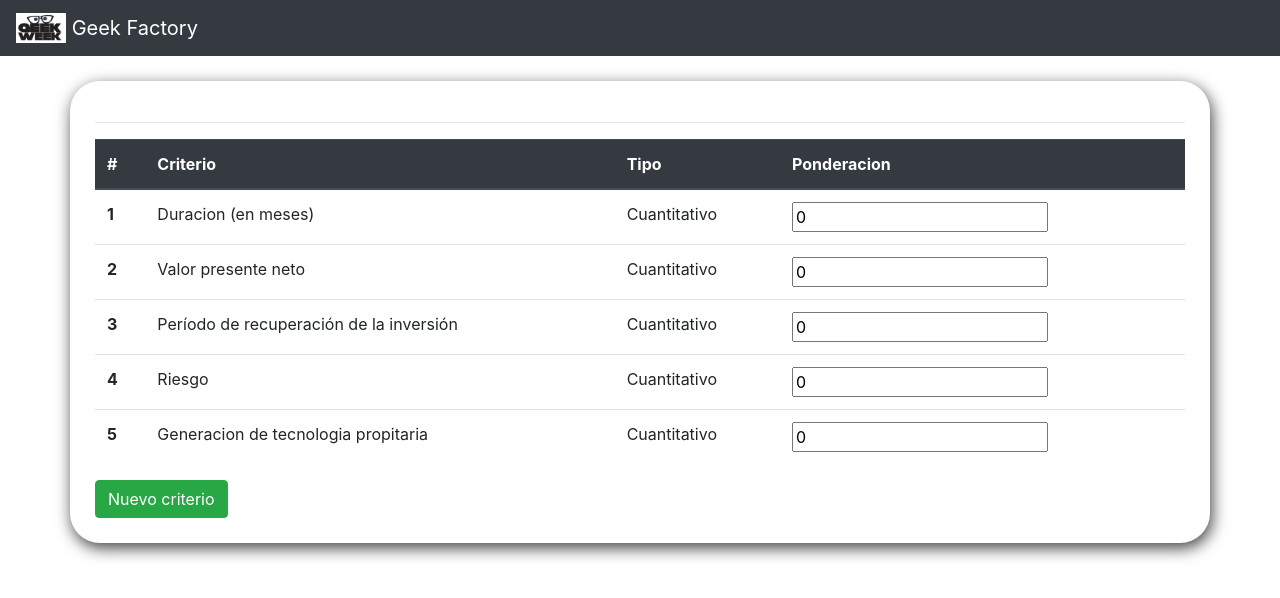
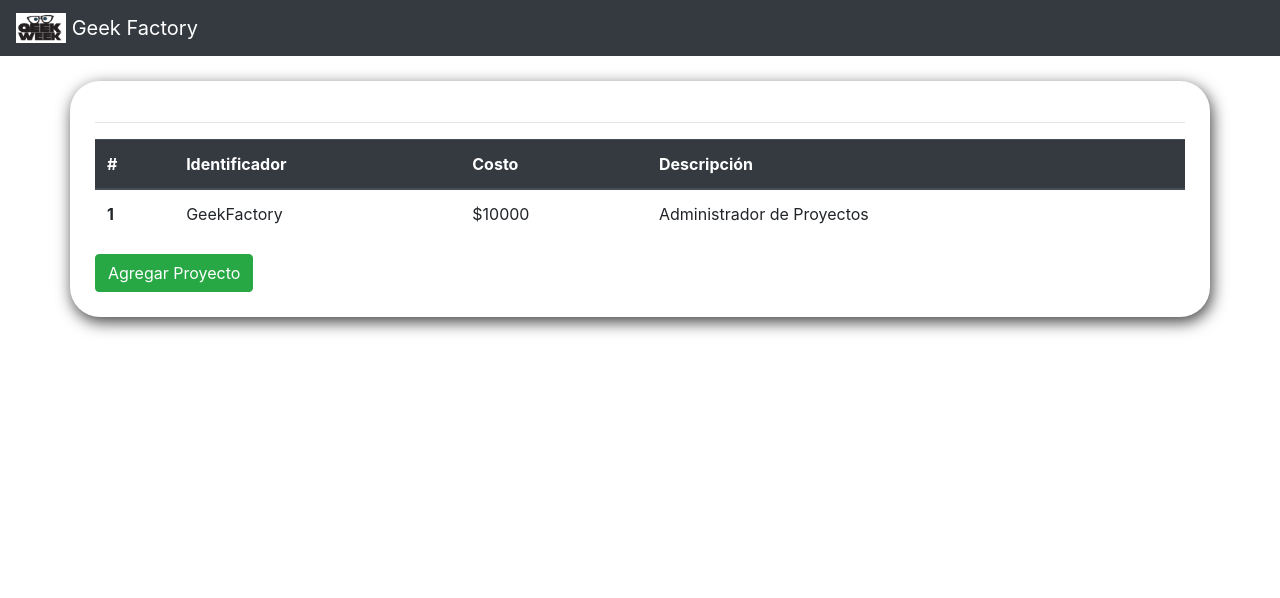
Before and after one commit to dcharua/GeekFactory, an Angular app: page / in a window 1280 px wide. Shown: the top 598 px of the page. Built offline with nearby package versions, Linux system fonts and the light colour scheme.

Commit message:
pantalla proyectos

```diff
--- a/src/app/criterios/criterio.model.ts
+++ b/src/app/criterios/criterio.model.ts
@@ -1,9 +1,9 @@
 export class Criterio {
   public nombre: string;
   public tipo: string;
-  public ponderacion: string;
+  public ponderacion: number;
 
-  constructor(nombre: string, tipo: string, ponderacion: string) {
+  constructor(nombre: string, tipo: string, ponderacion: number) {
     this.nombre = nombre;
     this.tipo = tipo;
     this.ponderacion = ponderacion;
--- a/src/app/criterios/criterios.component.css
+++ b/src/app/criterios/criterios.component.css
@@ -11,7 +11,25 @@
   text-align: right;
 }
 
-#add{
+#criterios{
+  display: none;
+}
+
+#addProyecto{
+  display: none;
+  border-radius: 30px;
+  position: absolute;
+  top: 50%;
+  left: 50%;
+  transform: translate(-50%, -50%);
+  background: #f8f8f8 !important;
+  width: 50%;
+  padding: 5%;
+  -webkit-box-shadow: 2px 5px 16px 0px rgba(0,0,0,0.75);
+  -moz-box-shadow: 2px 5px 16px 0px rgba(0,0,0,0.75);
+  box-shadow: 2px 5px 16px 0px rgba(0,0,0,0.75);
+}
+#addCriterio{
   display: none;
   border-radius: 30px;
   position: absolute;
--- a/src/app/criterios/criterios.component.html
+++ b/src/app/criterios/criterios.component.html
@@ -1,4 +1,62 @@
-<div class="container box">
+<div class="container box" id="proyectos">
+  <hr>
+  <div class="row">
+    <div class="col">
+      <table class="table">
+        <thead class="thead-dark">
+          <tr>
+            <th scope="col">#</th>
+            <th scope="col">Identificador</th>
+            <th scope="col">Costo</th>
+            <th scope="col">Descripción</th>
+          </tr>
+        </thead>
+        <tbody>
+          <tr *ngFor="let proyecto of proyectos; index as i">
+            <th scope="row">{{i + 1}}</th>
+            <td>{{ proyecto.nombre }}</td>
+            <td>${{ proyecto.presupuesto}}</td>
+            <td>{{proyecto.descripcion}}</td>
+          </tr>
+        </table>
+    </div>
+  </div>
+  <div class="row">
+    <div class="col-12">
+      <button class="btn btn-success" (click) = "popAddPro()" >Agregar Proyecto</button>
+    </div>
+  </div>
+</div>
+
+<div class="container" id="addProyecto">
+  <button type="button" class="close" aria-label="Close" (click) = "closeAddPro()">
+    <span class="close-btn " aria-hidden="true">&times;</span>
+  </button>
+    <form >
+      <div class="form-group">
+        <label for="criterio">Nombre</label>
+        <input type="text" class="form-control" id="nombre" #proyectoNombre >
+      </div>
+      <div class="form-group">
+        <label for="costo">Costo</label>
+          <input type="text" class="form-control" id="costo" #proyectoCosto >
+      </div>
+      <div class="form-group">
+        <label for="descripcion">Descripción</label>
+        <textarea rows=3 type="text" class="form-control" id="descripcion" #proyectoDescripcion></textarea>
+      </div>
+      <span (click) ="addPro()" class="btn btn-success">Agregar</span>
+      <!-- <span (mouseover)="help=true" (mouseout)="help=false" class="btn btn-info"> Ayuda</span>
+      <div class="help" *ngIf="changeText">
+        <p>Eliga </p>
+      </div> -->
+    </form>
+</div>
+
+
+
+
+<div class="container box" id="criterios">
   <hr>
   <div class="row">
     <div class="col">
@@ -18,18 +76,26 @@
             <td>{{ criterio.tipo }}</td>
             <td><input type="text" value ="{{ criterio.ponderacion }}" ></td>
           </tr>
+
+          <tr>
+            <th scope="row"></th>
+            <td></td>
+            <td></td>
+            <td>Total {{total}}%</td>
+          </tr>
         </table>
     </div>
   </div>
   <div class="row">
     <div class="col-12">
-      <button class="btn btn-success" (click) = "popAdd()" >Nuevo criterio</button>
+      <button class="btn btn-success" (click) = "popAddCri()" >Agregar</button>
+      <button class="btn btn-primary" style="margin-left: 20px;" (click) = "regresar()" >Regresar a proyectos</button>
     </div>
   </div>
 </div>
 
-<div class="container" id="add">
-  <button type="button" class="close" aria-label="Close" (click) = "closeAdd()">
+<div class="container" id="addCriterio">
+  <button type="button" class="close" aria-label="Close" (click) = "closeAddCri()">
     <span class="close-btn " aria-hidden="true">&times;</span>
   </button>
     <form >
@@ -48,7 +114,7 @@
         <label for="ponderacion">Ponderación</label>
         <input type="text" class="form-control" id="ponderacion" #ponderacionInput>
       </div>
-      <span (click) ="add()" class="btn btn-success">Agregar</span>
+      <span (click) ="addCri()" class="btn btn-success">Agregar</span>
       <!-- <span (mouseover)="help=true" (mouseout)="help=false" class="btn btn-info"> Ayuda</span>
       <div class="help" *ngIf="changeText">
         <p>Eliga </p>
--- a/src/app/criterios/criterios.component.ts
+++ b/src/app/criterios/criterios.component.ts
@@ -1,5 +1,6 @@
 import { Component, OnInit, ElementRef, ViewChild } from '@angular/core';
 import { Criterio } from './criterio.model';
+import { Proyecto } from './proyecto.model';
 
 declare var $: any;
 @Component({
@@ -8,34 +9,66 @@ declare var $: any;
   styleUrls: ['./criterios.component.css']
 })
 export class CriteriosComponent implements OnInit {
+  @ViewChild('proyectoNombre') proyectoNombre: ElementRef;
+  @ViewChild('proyectoCosto') proyectoCosto: ElementRef;
+  @ViewChild('proyectoDescripcion') proyectoDescripcion: ElementRef;
   @ViewChild('criterioInput') criterioInput: ElementRef;
   @ViewChild('tipoInput') tipoInput: ElementRef;
   @ViewChild('ponderacionInput') ponderacionInput: ElementRef;
   help: boolean = false;
+  total = 100;
   criterios: Criterio[] = [
-    new Criterio('Duracion (en meses)', 'Cuantitativo', '0'),
-    new Criterio('Valor presente neto', 'Cuantitativo', '0'),
-    new Criterio('Período de recuperación de la inversión ', 'Cuantitativo', '0'),
-    new Criterio('Riesgo', 'Cuantitativo', '0'),
-    new Criterio('Generacion de tecnologia propitaria', 'Cuantitativo', '0')
+    new Criterio('Duracion (en meses)', 'Cuantitativo', 20),
+    new Criterio('Valor presente neto', 'Cuantitativo', 20),
+    new Criterio('Período de recuperación de la inversión ', 'Cuantitativo', 20),
+    new Criterio('Riesgo', 'Cualitativo', 20),
+    new Criterio('Generacion de tecnologia propitaria', 'Cualitativo', 20)
   ];
+
+  proyectos: Proyecto[] =[ new Proyecto('GeekFactory', '10000', 'Administrador de Proyectos')];
+
 
   constructor() { }
 
   ngOnInit() {
   }
 
-  popAdd(){
-    $("#add").fadeIn();
+  popAddPro(){
+    $("#addProyecto").fadeIn();
   }
 
-  closeAdd(){
-    $("#add").fadeOut();
+  closeAddPro(){
+    $("#addProyecto").fadeOut();
   }
 
-  add(){
+
+  popAddCri(){
+    $("#addCriterio").fadeIn();
+  }
+
+  closeAddCri(){
+    $("#addCriterio").fadeOut();
+  }
+
+  addPro(){
+    this.proyectos.push(new Proyecto(this.proyectoNombre.nativeElement.value, this.proyectoCosto.nativeElement.value, this.proyectoDescripcion.nativeElement.value));
+    this.closeAddPro();
+    $("#proyectos").css({'display':'none'});
+    $("#criterios").fadeIn();
+  }
+
+  addCri(){
+    let rest = this.ponderacionInput.nativeElement.value/5;
+    for (let criterio of this.criterios){
+      criterio.ponderacion =criterio.ponderacion - rest;
+    }
     this.criterios.push(new Criterio(this.criterioInput.nativeElement.value, this.tipoInput.nativeElement.value, this.ponderacionInput.nativeElement.value));
-    this.closeAdd();
+    this.closeAddCri();
+  }
+
+  regresar(){
+    $("#criterios").css({'display':'none'});
+    $("#proyectos").fadeIn();
   }
 
 }
--- /dev/null
+++ b/src/app/criterios/proyecto.model.ts
@@ -0,0 +1,15 @@
+import { Criterio } from './criterio.model';
+
+export class Proyecto {
+  public nombre: string;
+  public descripcion: string
+  public presupuesto: string;
+//  public criterios: Criterio;
+
+  constructor(nombre: string, presupuesto: string, descripcion: string) {
+    this.nombre = nombre;
+    this.presupuesto = presupuesto;
+    this.descripcion = descripcion;
+    //this.criterios = criterios;
+  }
+}
```
